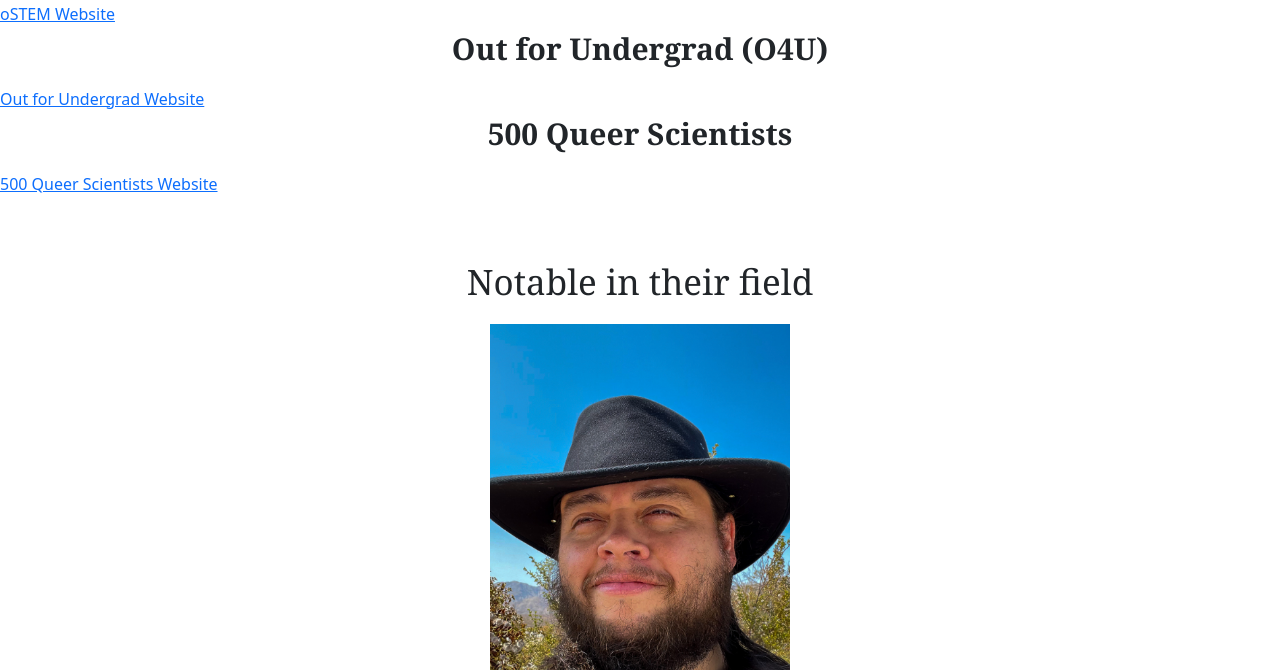
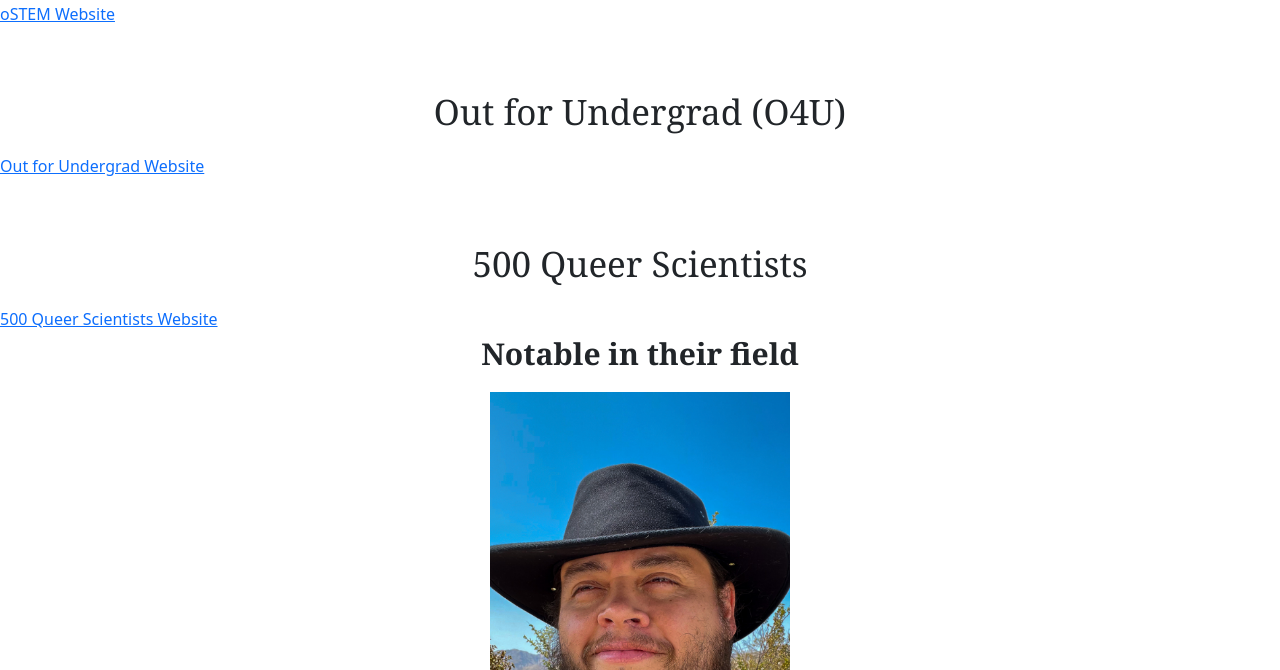
Before and after one commit to MayaAlvear/MayaAlvear.github.io, a plain HTML site: page index.html in a window 1280 px wide. Shown: the part 698-1368 px from the top of the page. Drawn offline with nearby package versions, Linux system fonts and the light colour scheme.

Commit message:
Update index.html

```diff
--- a/index.html
+++ b/index.html
@@ -18,34 +18,33 @@
             A collection of individual highlights and resources for Queer Latinxs in STEM
         </p>
 
-        <p class="poem-title">
+        <p class="name">
             Websites and Organizations
         </p>
 
         <body style="text-align: center;">
             <img src="/docs/assets/oSTEM.png" class="mx-auto" style="width: 300px" alt="oSTEM">
             <img src="/docs/assets/O4U.png" class="mx-auto" style="width: 300px" alt="O4U">
-            <img src="/docs/assets/tecolote.png" class="mx-auto" style="width: 300px" alt="Tecolote">
             <img src="/docs/assets/500.png" class="mx-auto" style="width: 300px" alt="500">
         </body>
 
-        <p class="name">
+        <p class="poem-title">
             oSTEM
         </p>
         <a href="https://www.ostem.org/">oSTEM Website</a>
 
-        <p class="name">
+        <p class="poem-title">
             Out for Undergrad (O4U)
         </p>
         <a href="https://www.outforundergrad.org/">Out for Undergrad Website</a>
 
-        <p class="name">
+        <p class="poem-title">
             500 Queer Scientists
         </p>
         <a href="https://500queerscientists.com/">500 Queer Scientists Website</a>
 
 
-        <p class="poem-title">
+        <p class="name">
             Notable in their field
         </p>
 
```
